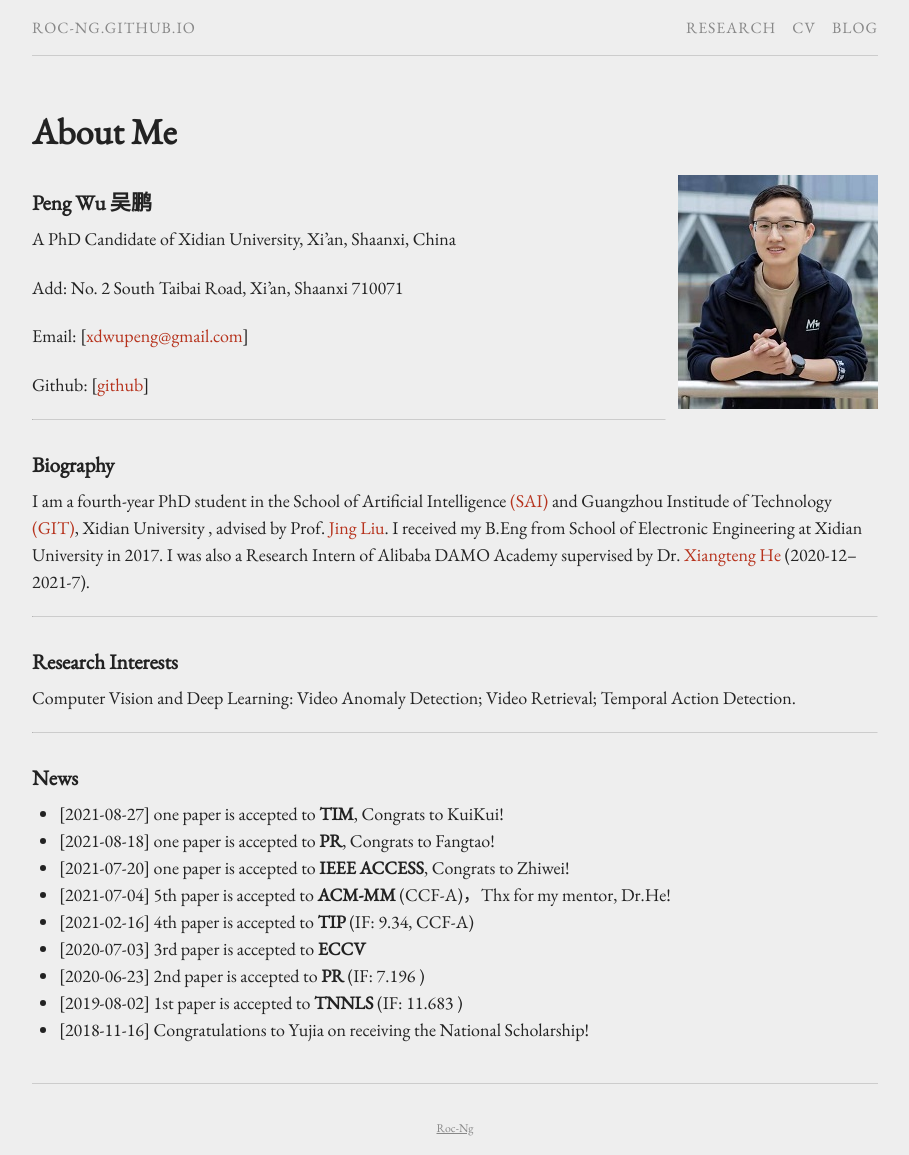
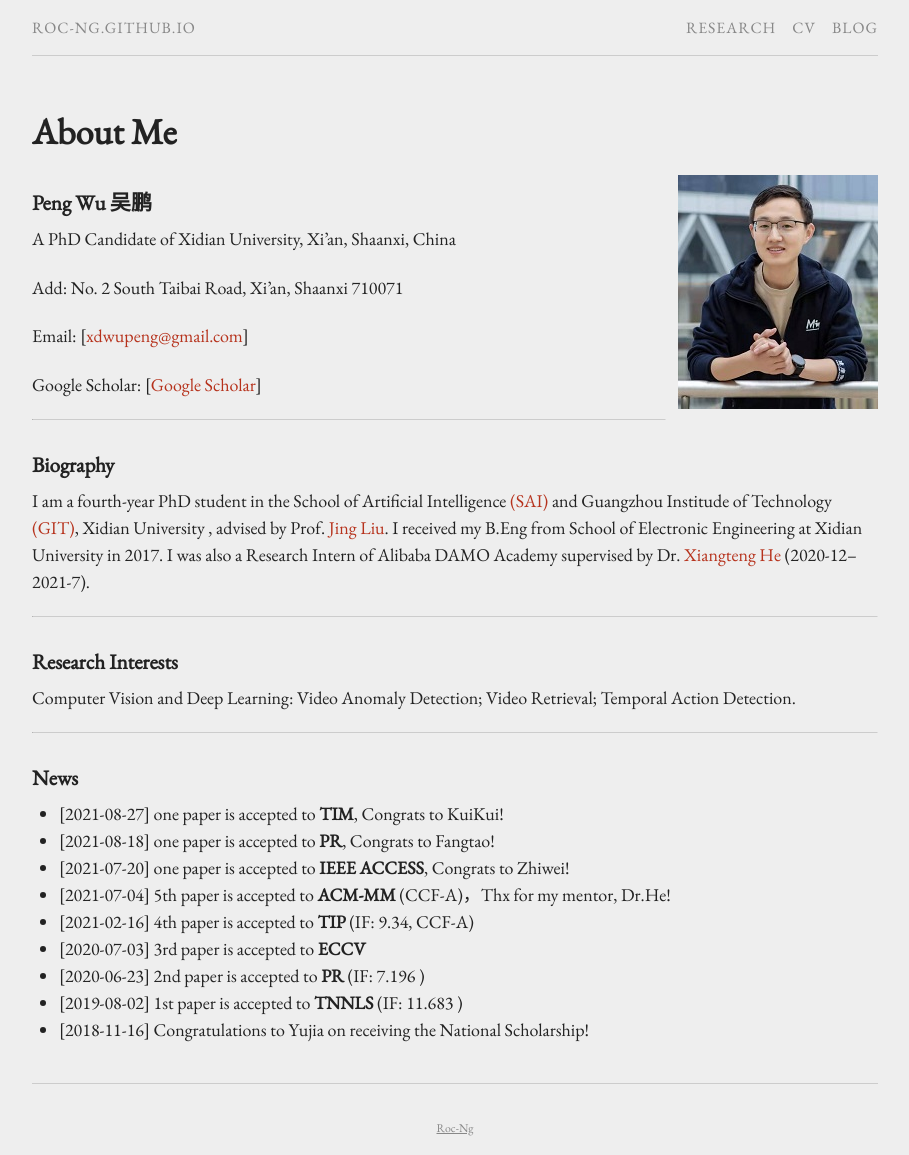
Before and after one commit to Roc-Ng/Roc-Ng.github.io, a Jekyll site: the page built from index.md, in a window 1280 px wide. Shown: the whole page, without its empty margins (185-1094 px from the left). Built offline with Jekyll 4.4.1, drawn with Linux system fonts in a browser that asks for light colours.

Commit message:
Update index.md

```diff
--- a/index.md
+++ b/index.md
@@ -14,7 +14,7 @@ Add: No. 2 South Taibai Road, Xi’an, Shaanxi 710071
 
 Email: [[xdwupeng@gmail.com](xdwupeng@gmail.com)]
 
-Github: [[github](https://github.com/Roc-Ng)]
+Google Scholar: [[Google Scholar](https://scholar.google.com.hk/citations?user=QkNqUH4AAAAJ&hl=zh-CN)]
 
 ---
 
```
